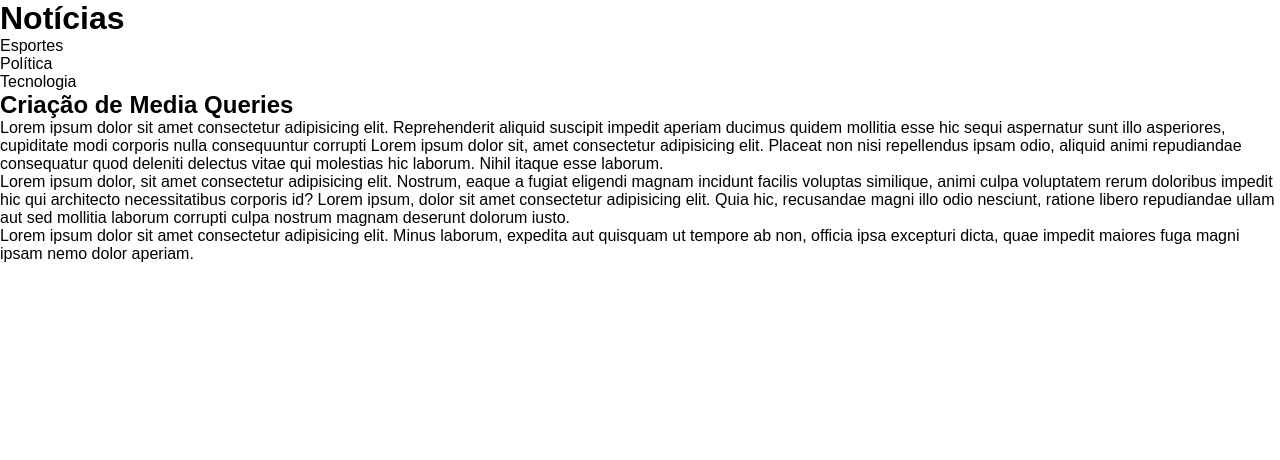
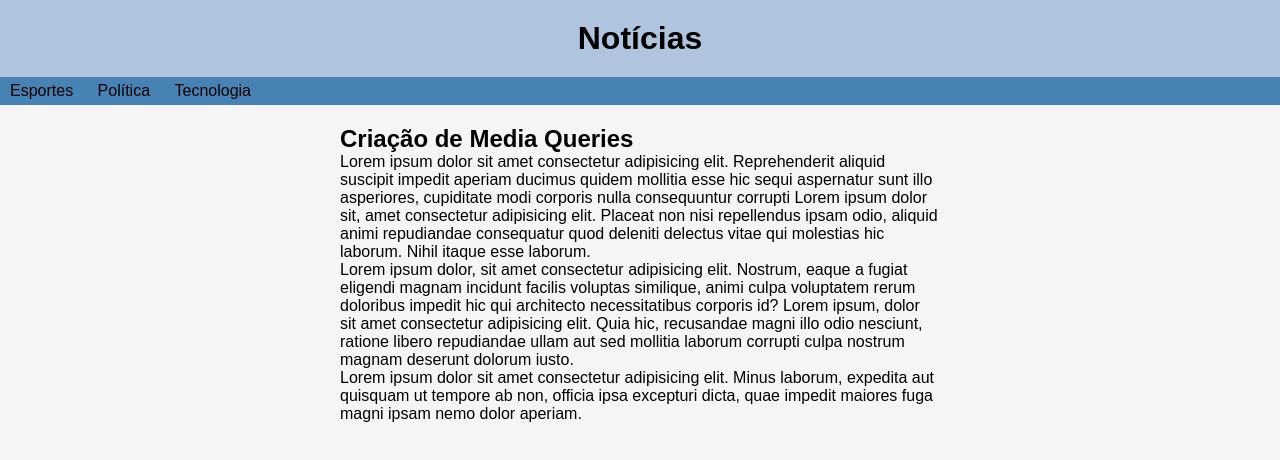
Before and after one commit to Abbakkashi/HTML-CSS, a plain HTML site: page modulo4/mq001/index.html in a window 1280 px wide. Drawn offline with Linux system fonts and the light colour scheme.

Commit message:
criação novo exercício

```diff
--- a/modulo4/mq001/estilos/impressora.css
+++ b/modulo4/mq001/estilos/impressora.css
@@ -17,6 +17,10 @@ menu{
     display: none;
 }
 
+article{
+    width: 100%;
+}
+
 article::after{
     content: "Este artigo foi impresso através do site www.cursoemvideo.com"
 }
--- a/modulo4/mq001/estilos/tela.css
+++ b/modulo4/mq001/estilos/tela.css
@@ -11,3 +11,32 @@ html{
     font-family: Arial, Helvetica, sans-serif;
     font-size: 1em;
 }
+
+body{
+    background-color: whitesmoke;
+}
+
+header{
+    background-color: lightsteelblue;
+}
+
+header > h1{
+    text-align: center;
+    padding: 20px;
+}
+
+menu ul{
+    list-style-type: none;
+    background-color: steelblue;
+}
+
+menu li{
+    display: inline-block;
+    padding: 5px 10px;
+}
+
+article{
+    margin: auto;
+    padding: 20px;
+    width: 600px;
+}
```
